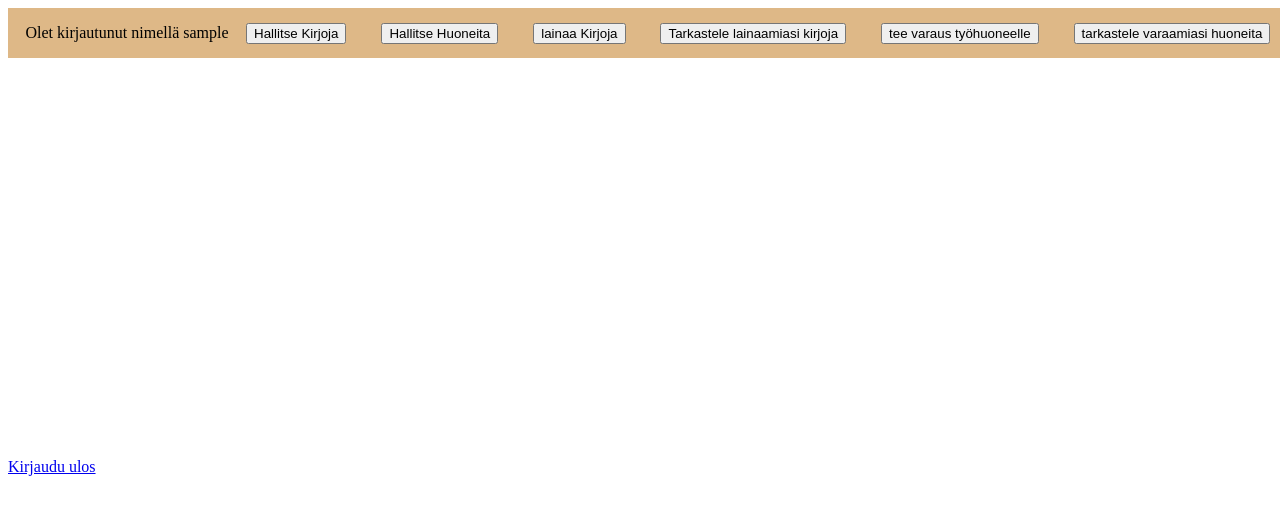
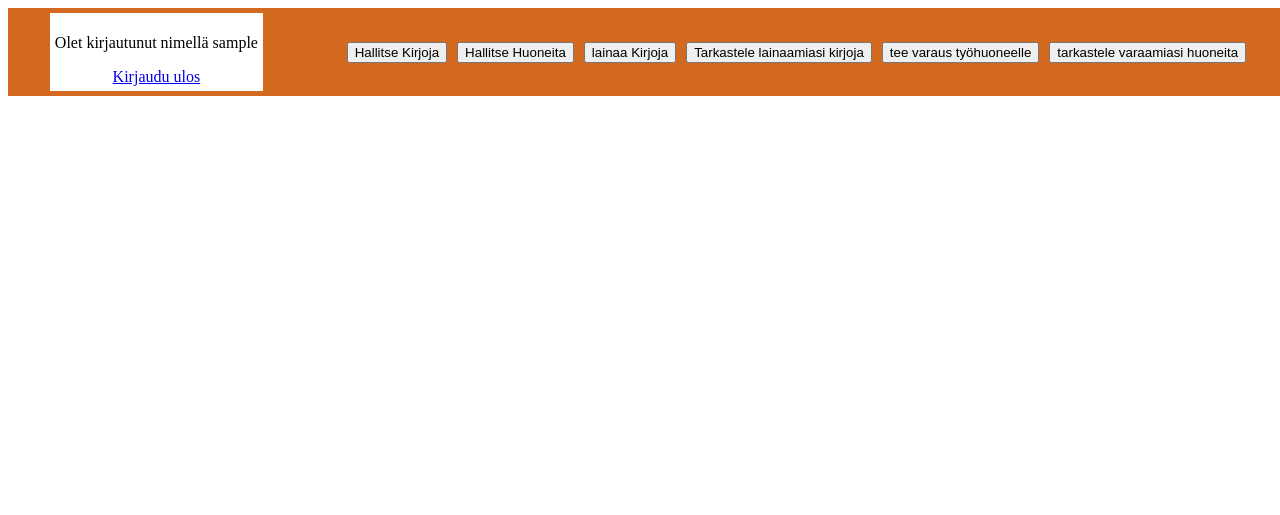
Before and after one commit to MatiasSinisalo/tietokantasovellus-oppinaytetyo, a Flask app: page / in a window 1280 px wide. Shown: the top 515 px of the page. Run offline with Flask 2, Linux system fonts and the light colour scheme; the visitor is signed in with stand-in values (Sample User, id 1).

Commit message:
navbarin ulkoasun korjauksia

```diff
--- a/static/css/style.css
+++ b/static/css/style.css
@@ -11,6 +11,33 @@ body{
 
 
 }
+
+.user-info{
+    background-color: white;
+    display: flex;
+    flex-direction: column;
+    align-content: center;
+    flex-wrap: wrap;
+    justify-content: center;
+    align-items: center;
+    padding: 5px;
+    margin: 5px;
+}
+
+.nav-buttons{
+    display: flex;
+    flex-wrap: wrap;
+    align-items: center;
+    align-content: center;
+    flex-direction: row;
+}
+
+.nav-button{
+    padding: 2px;
+    margin: 3px;
+}
+
+
 
 .maingrid{
     display: grid;
@@ -66,13 +93,13 @@ body{
 
 .nav-bar{
     grid-area: nav;
-    background-color: burlywood;
+    background-color: chocolate;
     display: flex;
     grid-area: nav;
     flex-direction: row;
-    align-items: center;
     flex-wrap: wrap;
-    justify-content: space-evenly;
+    justify-content: space-around;
+    align-items: stretch;
 
 }
 
--- a/templates/base.html
+++ b/templates/base.html
@@ -15,16 +15,20 @@
 
 
 <div class="nav-bar">
-  <p>Olet kirjautunut nimellä {{ session.username }}</p>
+  <div class="user-info">
+    <p>Olet kirjautunut nimellä {{ session.username }}</p>
+    <a href="/logout">Kirjaudu ulos</a>
+  </div>
+  <div class="nav-buttons">
   {% if session.is_admin %}
 
-            <form action="/manageBooks">
+            <form class="nav-button" action="/manageBooks">
               <input type="submit" value="Hallitse Kirjoja">
             </form>
 
             <br>
 
-            <form action="/manageRooms">
+            <form class="nav-button" action="/manageRooms">
               <input type="submit" value="Hallitse Huoneita">
             </form>
 
@@ -32,27 +36,28 @@
 
       {% endif %}
 
-      <form action="/borrowBooks">
+      <form class="nav-button" action="/borrowBooks">
         <input type="submit" value="lainaa Kirjoja">
       </form>
 
       <br>
 
-      <form action="/borrowinformation">
+      <form class="nav-button" action="/borrowinformation">
         <input type="submit" value="Tarkastele lainaamiasi kirjoja">
       </form>
 
       <br>
 
-      <form action="/reserveRooms">
+      <form class="nav-button" action="/reserveRooms">
         <input type="submit" value="tee varaus työhuoneelle">
       </form>
 
       <br>
 
-      <form action="/reservedRoomsInformation">
+      <form class="nav-button" action="/reservedRoomsInformation">
         <input type="submit" value="tarkastele varaamiasi huoneita">
       </form>
+    </div>
 </div>
 
 <div class="content">{%block content%}{%endblock%}</div>
@@ -61,11 +66,11 @@
 
 </div>
 
-<div class="footer">
 
-    <a href="/logout">Kirjaudu ulos</a>
 
-  </div>
+
+
+
 {% else %}
 
 <div class="login-grid">
```
